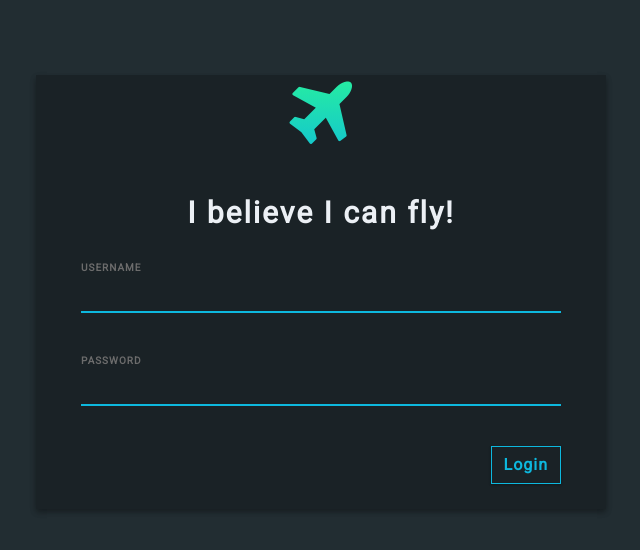
After one commit to gorgevorgyan/Drone, a Flask app: page /login in a window 1280 px wide. The commit adds this page. Shown: the top 550 px of the page, without its empty margins (319-959 px from the left). Run offline with Flask 2, Linux system fonts and the light colour scheme; some libraries are stand-ins or nearby versions.

Commit message:
Add files via upload

```diff
--- /dev/null
+++ b/templates/login.html
@@ -0,0 +1,78 @@
+{% block content %}
+{% if session['logged_in'] %}
+<script type="text/javascript">
+	document.location.href = '/index';
+
+</script>
+{% else %}
+<head>  <title>Cuadro Drone!</title>
+  <link rel="shortcut icon" href="{{ url_for('static', filename='favicon.ico') }}">
+
+<meta charset="utf-8">
+  <meta http-equiv="X-UA-Compatible" content="IE=edge">
+  <!-- Tell the browser to be responsive to screen width -->
+  <meta content="width=device-width, initial-scale=1, maximum-scale=1, user-scalable=no" name="viewport">
+  <!-- Bootstrap 3.3.6 -->
+  <link rel="stylesheet" href="https://maxcdn.bootstrapcdn.com/bootstrap/4.0.0-beta/css/bootstrap.min.css" integrity="sha384-/Y6pD6FV/Vv2HJnA6t+vslU6fwYXjCFtcEpHbNJ0lyAFsXTsjBbfaDjzALeQsN6M" crossorigin="anonymous">
+  <!-- Font Awesome -->
+  <link rel="stylesheet" href="https://cdnjs.cloudflare.com/ajax/libs/font-awesome/4.5.0/css/font-awesome.min.css">
+
+    <link href="https://fonts.googleapis.com/css?family=Roboto" rel="stylesheet">
+      <link rel="stylesheet" type="text/css" href="/static/login.css">
+    </head>
+    <div class="container">
+        <div class="row">
+            <div class="col-lg-3 col-md-2"></div>
+            <div class="col-lg-6 col-md-8 login-box">
+                <div class="col-lg-12 login-key">
+
+                    <i class="fa fa-plane" aria-hidden="true"></i>
+                    <!-- <i class="fas fa-drone-alt " aria-hidden="true"></i> -->
+                </div>
+                <div class="col-lg-12 login-title">
+                    I believe I can fly!
+                </div>
+
+                <div class="col-lg-12 login-form">
+                    <div class="col-lg-12 login-form">
+                        <form action="/login" method="POST">
+                            <div class="form-group">
+                                <label class="form-control-label">USERNAME</label>
+                                <input type="text" name="username" class="form-control">
+                            </div>
+                            <div class="form-group">
+                                <label class="form-control-label">PASSWORD</label>
+                                <input type="password" name="password" class="form-control" i>
+                            </div>
+
+                            <div class="col-lg-12 loginbttm">
+                                <div class="col-lg-6 login-btm login-text">
+                                    <!-- Error Message -->
+                                </div>
+                                <div class="col-lg-6 login-btm login-button">
+                                    <button type="submit" class="btn btn-outline-primary"  />Login</button>
+                                </div>
+                            </div>
+                        </form>
+                    </div>
+                </div>
+                <div class="col-lg-3 col-md-2"></div>
+            </div>
+        </div>
+
+
+
+
+
+
+
+
+
+
+
+
+
+
+
+{% endif %}
+{% endblock %}
```
Also changed, not shown: templates/index.html (+18 -0 lines).
